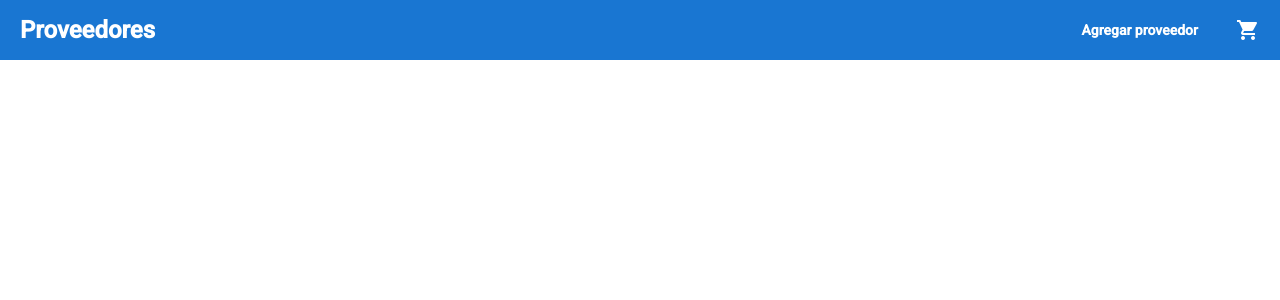
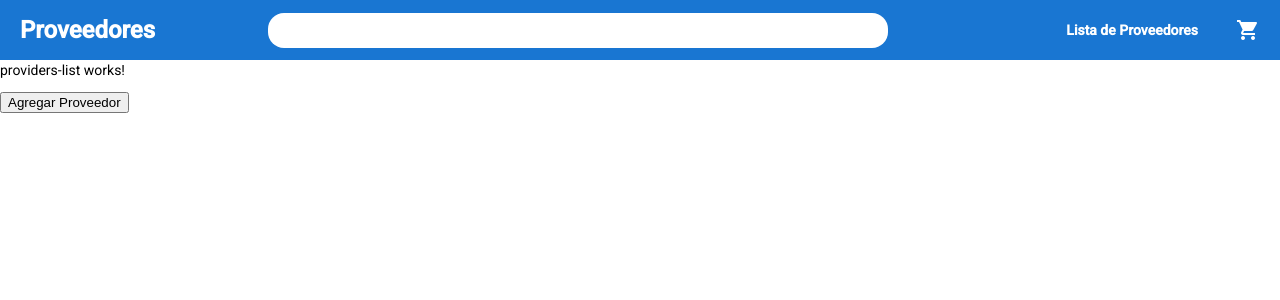
Before and after one commit to JuanitaTriana/Providers, an Angular app: page /providers-list in a window 1280 px wide. Before the commit this address led to /. Shown: the top 300 px of the page. Built offline with nearby package versions, Linux system fonts and the light colour scheme.

Commit message:
ruta de providers list

```diff
--- a/src/app/app-routing.module.ts
+++ b/src/app/app-routing.module.ts
@@ -3,6 +3,7 @@ import { Routes, RouterModule } from '@angular/router';
 import { HomeComponent } from './home/home.component';
 import { AddProviderComponent } from './add-provider/add-provider.component';
 import { AddSubsidiaryComponent } from './add-subsidiary/add-subsidiary.component';
+import { ProvidersListComponent } from './providers-list/providers-list.component';
 
 const routes: Routes = [
   {
@@ -16,6 +17,10 @@ const routes: Routes = [
   {
     path: 'add-subsidiary',
     component: AddSubsidiaryComponent
+  },
+  {
+    path: 'providers-list',
+    component: ProvidersListComponent
   }
 ];
 
--- a/src/app/shared/nav-bar/nav-bar.component.css
+++ b/src/app/shared/nav-bar/nav-bar.component.css
@@ -28,7 +28,7 @@
   height: 35px;
   cursor: pointer;
 }
-.add-provider {
+.providers-list {
   justify-self: flex-end;
   cursor: pointer;
 }
--- a/src/app/shared/nav-bar/nav-bar.component.html
+++ b/src/app/shared/nav-bar/nav-bar.component.html
@@ -2,6 +2,6 @@
   <div (click)="goHome()" class="title">Proveedores</div>
   <div *ngIf="!isHome; else elseBlock" (click)="goHome()" class="search-box"></div>
   <ng-template #elseBlock><div> </div></ng-template>
-  <span (click)="goAdd()" class="add-provider">Agregar proveedor</span>
+  <span (click)="goList()" class="providers-list">Lista de Proveedores</span>
   <mat-icon (click)="openCart()" class="cart-icon">shopping_cart</mat-icon>
 </div>
--- a/src/app/shared/nav-bar/nav-bar.component.ts
+++ b/src/app/shared/nav-bar/nav-bar.component.ts
@@ -19,8 +19,8 @@ export class NavBarComponent implements OnInit {
   goHome(): void {
     this.router.navigate(['/'])
   }
-  goAdd(): void {
-    this.router.navigate(['/add-provider'])
+  goList(): void {
+    this.router.navigate(['/providers-list'])
   }
   openCart():void {
     alert('abre el carrito, cuando exista...')
```
